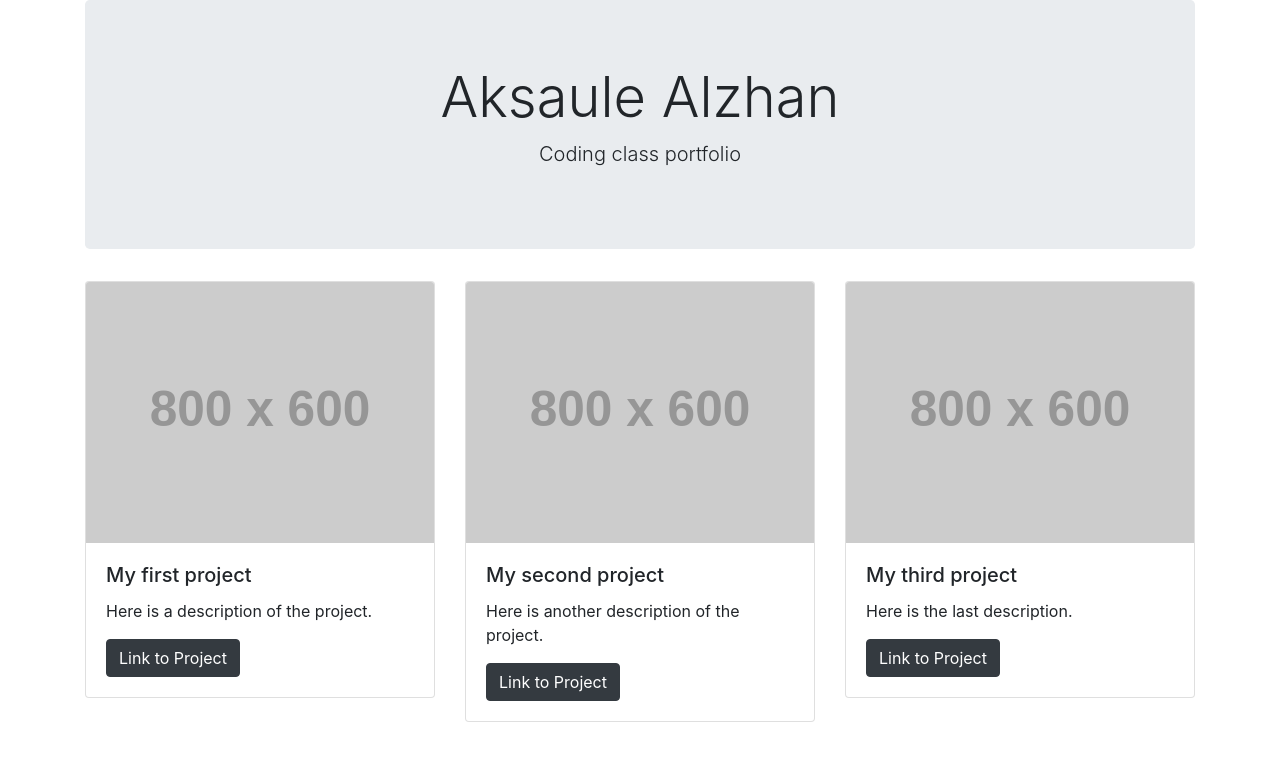
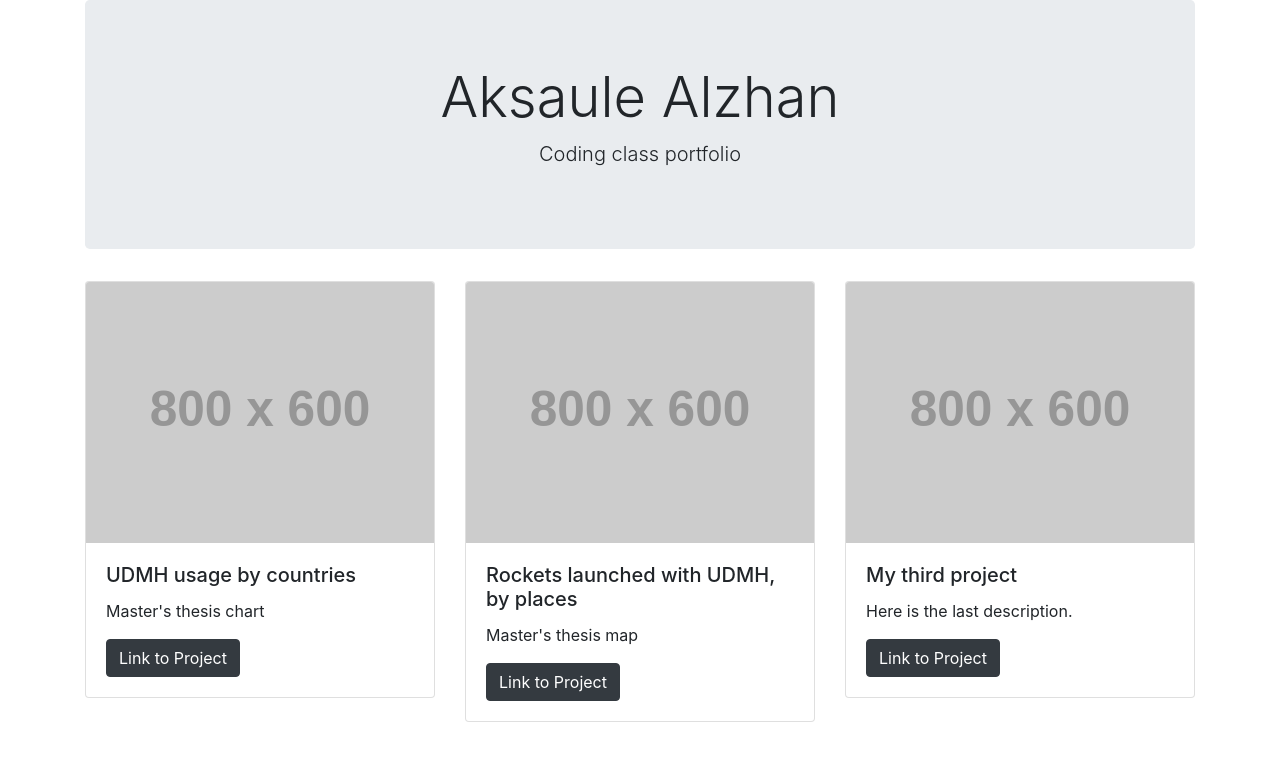
Before and after one commit to aksaule/aksaule.github.io, a Jekyll site: the page built from index.html, in a window 1280 px wide. Shown: the top 761 px of the page. Built offline with Jekyll 4.4.1, drawn with Linux system fonts in a browser that asks for light colours.

Commit message:
Update index.html

```diff
--- a/index.html
+++ b/index.html
@@ -2,18 +2,18 @@
 layout: default
 title: Aksaule Alzhan
 projects:
-  - title: My first project
+  - title: UDMH usage by countries
     image: http://placehold.it/800x600/600
-    description: Here is a description of the project.
-    link: #
-  - title: My second project
+    description: Master's thesis chart #1
+    link: https://public.tableau.com/profile/aksaule#!/vizhome/RocketlauncheswithUDMH/Dashboard1
+  - title: Rockets launched with UDMH, by places
     image: http://placehold.it/800x600/060
-    description: Here is another description of the project.
-    link: #
+    description: Master's thesis map #1
+    link: https://public.tableau.com/profile/aksaule#!/vizhome/UDMH_World_static_map/Dashboard2
   - title: My third project
     image: http://placehold.it/800x600/006
     description: Here is the last description.
-    link: #
+    link: https://app.flourish.studio/visualisation/936135/edit
 ---
 <div class="row">
 
```
